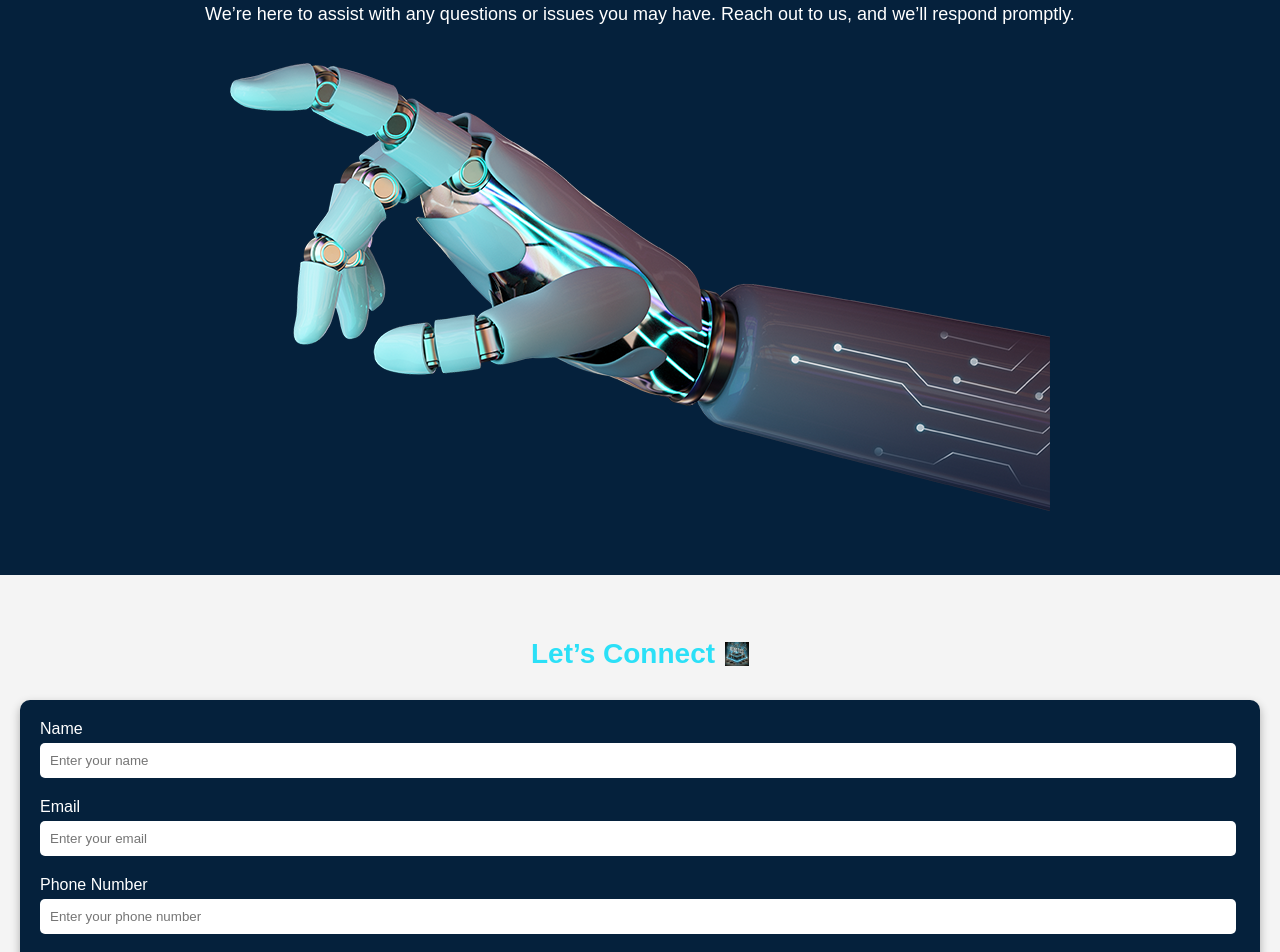
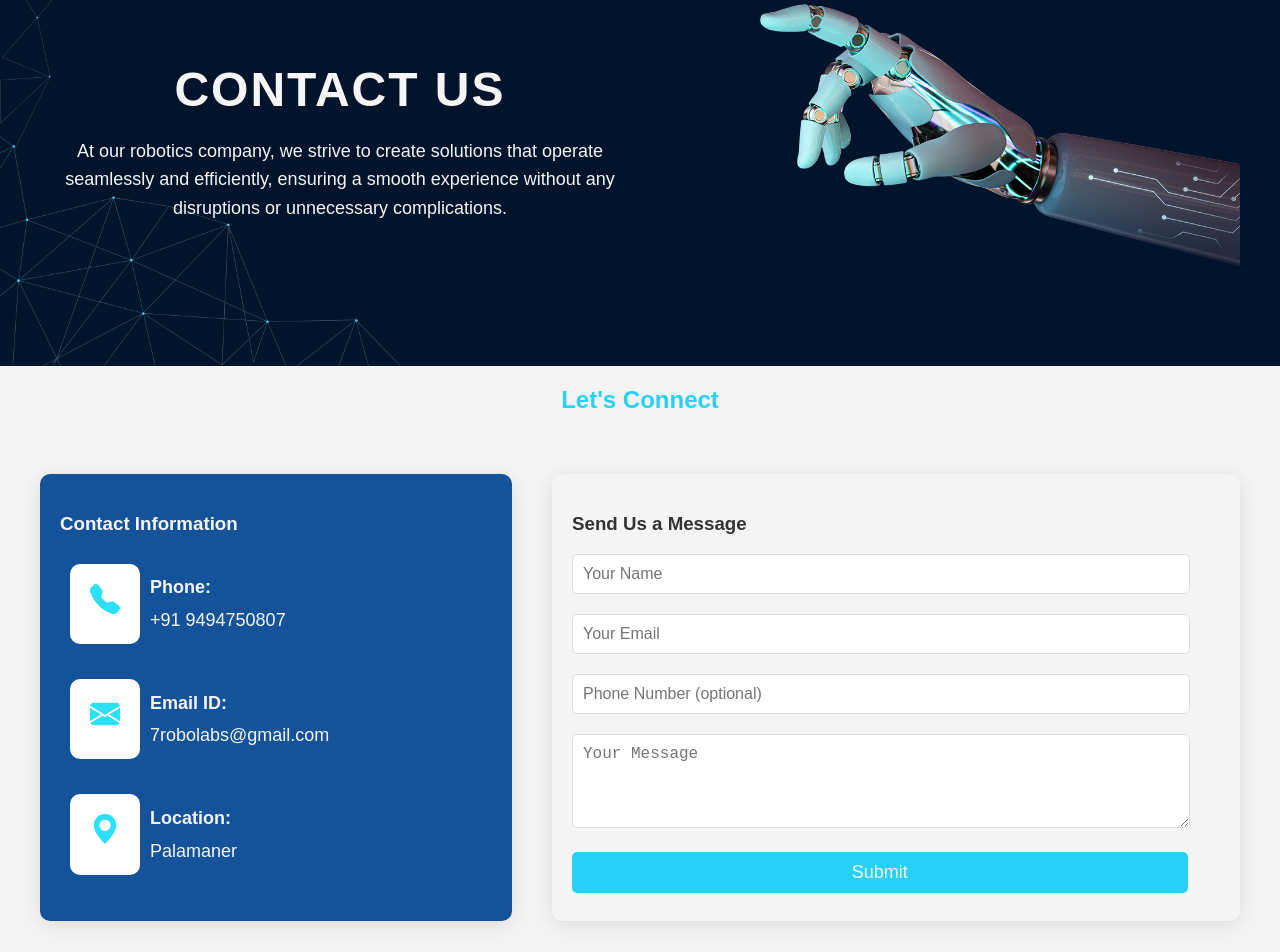
Before and after one commit to 7robolabs/7RoboLabs-v1, a React (Create React App) app: page /contactus in a window 1280 px wide. Shown: the part 220-1172 px from the top of the page. Built offline with nearby package versions, Linux system fonts and the light colour scheme.

Commit message:
feat: add aboutus and contactus and navitem changes

```diff
--- a/src/components/AboutUs/AboutUs.styles.scss
+++ b/src/components/AboutUs/AboutUs.styles.scss
@@ -65,6 +65,7 @@
 
         &__content {
             margin-left: 20px;
+            text-align: left;
 
             h3 {
                 color: #2be0f7;
--- a/src/components/ContactUs/ContactUs.component.js
+++ b/src/components/ContactUs/ContactUs.component.js
@@ -1,30 +1,40 @@
-import React from "react";
+import React, { useState } from "react";
 import NavItem from "../NavItem";
 import Footer from "../Footer";
 import "./ContactUs.styles.scss";
 
 const ContactUs = () => {
+  const [formData, setFormData] = useState({
+    name: "",
+    email: "",
+    number: "",
+    message: "",
+  });
+
+  const handleChange = (e) => {
+    const { name, value } = e.target;
+    setFormData((prev) => ({ ...prev, [name]: value }));
+  };
+
   const sendMail = () => {
-    const params = {
-      name: document.getElementById("name").value,
-      email: document.getElementById("email").value,
-      message: document.getElementById("message").value,
-      number: document.getElementById("number").value,
-    };
+    if (!formData.name || !formData.email || !formData.message) {
+      alert("Please fill in all required fields.");
+      return;
+    }
 
     const serviceID = "service_gj57uzq";
     const templateID = "template_8t8kwtm";
-
-    window?.emailjs
-      .send(serviceID, templateID, params)
+    console.log("log the formData", formData);
+    alert("your form date successfully sent")
+    /**
+     * window?.emailjs
+      .send(serviceID, templateID, formData)
       .then(() => {
-        document.getElementById("name").value = "";
-        document.getElementById("email").value = "";
-        document.getElementById("message").value = "";
-        document.getElementById("number").value = "";
+        setFormData({ name: "", email: "", number: "", message: "" });
         alert("Your message has been sent successfully!");
       })
       .catch((err) => console.error("Error sending message:", err));
+    */
   };
 
   return (
@@ -33,51 +43,126 @@ const ContactUs = () => {
       <header className="heroSection">
         <div className="contentWrapper">
           <div className="heroText">
-            <h1>Contact Us</h1>
-            <p>
-              We’re here to assist with any questions or issues you may have.
-              Reach out to us, and we’ll respond promptly.
+            <h1 data-aos="fade-up">Contact Us</h1>
+            <p data-aos="fade-up" data-aos-delay="200">
+              At our robotics company, we strive to create solutions that
+              operate seamlessly and efficiently, ensuring a smooth experience
+              without any disruptions or unnecessary complications.
             </p>
           </div>
           <img
             className="heroImage"
             src="./images/ahand.png"
-            alt="Contact Us Hero"
+            alt="Contact Us"
+            data-aos="fade-left"
           />
         </div>
       </header>
 
-      <section className="contactFormWrapper">
-        <h2 className="formHeading">
-          Let’s Connect{" "}
-          <img className="helpIcon" src="./images/help.webp" alt="Help Icon" />
-        </h2>
+      <div className="contactMainHeader">
+        <h2>Let's Connect</h2>
+      </div>
+      <section className="contactMain">
+        <div className="contactCard" data-aos="fade-right">
+          <h3>Contact Information</h3>
+          <ul>
+            <li>
+              <span className="contactUsImages">
+                <svg
+                  xmlns="http://www.w3.org/2000/svg"
+                  width="30"
+                  height="30"
+                  fill="#2be0f7"
+                  className="bi bi-telephone-fill"
+                  viewBox="0 0 16 16"
+                >
+                  <path d="M1.885.511a1.745 1.745 0 0 1 2.61.163L6.29 2.98c.329.423.445.974.315 1.494l-.547 2.19a.68.68 0 0 0 .178.643l2.457 2.457a.68.68 0 0 0 .644.178l2.189-.547a1.75 1.75 0 0 1 1.494.315l2.306 1.794c.829.645.905 1.87.163 2.611l-1.034 1.034c-.74.74-1.846 1.065-2.877.702a18.6 18.6 0 0 1-7.01-4.42 18.6 18.6 0 0 1-4.42-7.009c-.362-1.03-.037-2.137.703-2.877z" />
+                </svg>
+              </span>
+              <span>
+                <span style={{ fontWeight: "700" }}>Phone: </span> <br /> +91
+                9494750807
+              </span>
+            </li>
+            <li>
+              <span className="contactUsImages">
+                <svg
+                  xmlns="http://www.w3.org/2000/svg"
+                  width="30"
+                  height="30"
+                  fill="#2BE0F7"
+                  className="bi bi-envelope-fill"
+                  viewBox="0 0 16 16"
+                >
+                  <path d="M.05 3.555A2 2 0 0 1 2 2h12a2 2 0 0 1 1.95 1.555L8 8.414zM0 4.697v7.104l5.803-3.558zM6.761 8.83l-6.57 4.027A2 2 0 0 0 2 14h12a2 2 0 0 0 1.808-1.144l-6.57-4.027L8 9.586zm3.436-.586L16 11.801V4.697z" />
+                </svg>
+              </span>
+              <span>
+                <span style={{ fontWeight: "700" }}>Email ID:</span> <br />{" "}
+                7robolabs@gmail.com
+              </span>
+            </li>
+            <li>
+              <span className="contactUsImages">
+                <svg
+                  xmlns="http://www.w3.org/2000/svg"
+                  width="30"
+                  height="30"
+                  fill="#2BE0F7"
+                  className="bi bi-geo-alt-fill"
+                  viewBox="0 0 16 16"
+                >
+                  <path d="M8 16s6-5.686 6-10A6 6 0 0 0 2 6c0 4.314 6 10 6 10m0-7a3 3 0 1 1 0-6 3 3 0 0 1 0 6" />
+                </svg>
+              </span>
+              <span>
+                <span style={{ fontWeight: "700" }}>Location:</span> <br />{" "}
+                Palamaner
+              </span>
+            </li>
+          </ul>
+        </div>
+
+        <div className="contactFormContainer" data-aos="fade-left">
+          <h3>Send Us a Message</h3>
           <form className="contactForm">
             <div className="formGroup">
-            <label htmlFor="name">Name</label>
-            <input type="text" id="name" placeholder="Enter your name" />
-          </div>
-
-          <div className="formGroup">
-            <label htmlFor="email">Email</label>
-            <input type="email" id="email" placeholder="Enter your email" />
-          </div>
-
-          <div className="formGroup">
-            <label htmlFor="number">Phone Number</label>
               <input
-              type="tel"
-              id="number"
-              placeholder="Enter your phone number"
+                type="text"
+                name="name"
+                placeholder="Your Name"
+                value={formData.name}
+                onChange={handleChange}
               />
             </div>
 
             <div className="formGroup">
-            <label htmlFor="message">Message</label>
+              <input
+                type="email"
+                name="email"
+                placeholder="Your Email"
+                value={formData.email}
+                onChange={handleChange}
+              />
+            </div>
+
+            <div className="formGroup">
+              <input
+                type="tel"
+                name="number"
+                placeholder="Phone Number (optional)"
+                value={formData.number}
+                onChange={handleChange}
+              />
+            </div>
+
+            <div className="formGroup">
               <textarea
-              id="message"
+                name="message"
+                placeholder="Your Message"
                 rows="4"
-              placeholder="Write your message"
+                value={formData.message}
+                onChange={handleChange}
               ></textarea>
             </div>
 
@@ -85,6 +170,7 @@ const ContactUs = () => {
               Submit
             </button>
           </form>
+        </div>
       </section>
       <Footer />
     </div>
--- a/src/components/ContactUs/ContactUs.styles.scss
+++ b/src/components/ContactUs/ContactUs.styles.scss
@@ -1,163 +1,159 @@
-// Variables
-$primary-color: #02142c;
-$secondary-color: #05213c;
-$highlight-color: #2be0f7;
-$text-light: #ffffff;
-$breakpoint-sm: 768px;
+$primary-color: #002b5b;
+$secondary-color: #14539a;
+$accent-color: #27d1f6;
+$text-light: #f5f5f5;
+$text-dark: #1a1a1a;
+$box-shadow: 0 4px 20px rgba(0, 0, 0, 0.1);
 
-// Global Styles
-body {
-    font-family: "Arial", sans-serif;
-    margin: 0;
-    padding: 0;
-}
-
-// Hero Section
 .heroSection {
-    background-color: $secondary-color;
-    padding: 60px 20px;
+    background-color: #02142c;
+    background-image:
+        url('../../../public/images/image2.png'), url("../../../public/images/image1.png");
+    background-position: top left, bottom left;
+    background-repeat: no-repeat, no-repeat;
+    background-size: 200px, 400px;
+    color: $text-light;
+    padding: 100px 20px;
     text-align: center;
 
     .contentWrapper {
         max-width: 1200px;
         margin: 0 auto;
+        display: flex;
+        flex-wrap: wrap;
+        align-items: center;
+        justify-content: space-between;
 
         .heroText {
+            max-width: 50%;
+
             h1 {
-                font-size: 36px;
-                color: $highlight-color;
+                font-size: 48px;
+                margin-bottom: 20px;
+                text-transform: uppercase;
+                letter-spacing: 2px;
             }
 
             p {
-                margin-top: 10px;
                 font-size: 18px;
-                color: $text-light;
+                line-height: 1.6;
             }
         }
 
         .heroImage {
-            max-width: 100%;
-            margin-top: 20px;
+            max-width: 40%;
+            animation: bounce 2s infinite;
         }
     }
 }
 
-// Contact Form
-.contactFormWrapper {
-    padding: 40px 20px;
-
-    .formHeading {
-        text-align: center;
-        margin-bottom: 30px;
-        font-size: 28px;
-        color: $highlight-color;
-        display: flex;
-        align-items: center;
-        justify-content: center;
-
-        .helpIcon {
-            margin-left: 10px;
-            height: 24px;
+.contactMainHeader {
+    h2 {
+        color: #27d1f6;
+        font-size: 24px;
     }
 }
 
-    .contactForm {
-        text-align: left;
-        margin: 0 auto;
+.contactMain {
+    display: flex;
+    flex-wrap: wrap;
+    justify-content: space-between;
+    margin: 40px 20px;
+
+    .contactCard {
+        flex: 1;
+        margin: 20px;
         background: $secondary-color;
+        color: $text-light;
         padding: 20px;
         border-radius: 10px;
-        box-shadow: 0px 4px 10px rgba(0, 0, 0, 0.3);
+        box-shadow: $box-shadow;
+        text-align: left;
 
-        .formGroup {
-            margin-bottom: 20px;
+        ul {
+            list-style: none;
+            padding: 0;
+
+            li {
                 display: flex;
-            flex-direction: column;
+                justify-content: left;
+                text-align: left;
+                align-items: center;
+                margin-bottom: 15px;
+                font-size: 18px;
 
-            label {
-                font-size: 16px;
-                color: $text-light;
+                .contactUsImages {
+                    background: white;
+                    text-align: center;
+                    padding: 20px;
+                    margin: 10px;
+                    border-radius: 10px;
                 }
 
-            input,
-            textarea {
-                width: 98%;
-                margin-top: 5px;
-                padding: 10px;
-                border-radius: 5px;
-                border: none;
-            }
-        }
-
-        .submitButton {
-            width: 100%;
-            padding: 10px;
-            background: $highlight-color;
-            border: none;
-            border-radius: 5px;
-            color: $text-light;
-            font-size: 18px;
-            cursor: pointer;
-
-            &:hover {
-                background: darken($highlight-color, 10%);
+                span {
+                    line-height: 1.8;
                 }
             }
         }
     }
 
-// Footer
-.footer {
-    background: $secondary-color;
-    padding: 40px 20px;
-    text-align: center;
+    .contactFormContainer {
+        flex: 1.5;
+        margin: 20px;
+        padding: 20px;
+        background: $text-light;
+        border-radius: 10px;
+        box-shadow: $box-shadow;
+        text-align: left;
 
-    .footerContent {
-        display: flex;
-        justify-content: space-around;
-        flex-wrap: wrap;
+        .contactForm {
+            .formGroup {
                 margin-bottom: 20px;
 
-        .footerColumn {
-            margin: 10px;
-            flex: 1;
+                input,
+                textarea {
+                    width: 92%;
+                    padding: 10px;
+                    border: 1px solid #ddd;
+                    border-radius: 5px;
+                    font-size: 16px;
 
-            h3 {
-                color: $highlight-color;
-                margin-bottom: 15px;
+                    &:focus {
+                        border-color: $accent-color;
+                        box-shadow: 0 0 5px $accent-color;
+                    }
+                }
             }
 
-            p,
-            a {
+            .submitButton {
+                width: 95%;
+                padding: 10px;
+                background: $accent-color;
                 color: $text-light;
-                text-decoration: none;
-                margin-bottom: 10px;
-                display: block;
+                font-size: 18px;
+                border: none;
+                border-radius: 5px;
+                cursor: pointer;
 
                 &:hover {
-                    text-decoration: underline;
+                    background: darken($accent-color, 10%);
+                }
             }
         }
     }
 }
 
-    .footerBottom {
-        margin-top: 20px;
-        font-size: 14px;
+@media (max-width: 768px) {
+    .heroSection .contentWrapper {
+        flex-direction: column;
+
+        .heroText,
+        .heroImage {
+            max-width: 100%;
         }
     }
 
-// Responsive Design
-@media (max-width: $breakpoint-sm) {
-    .contactFormWrapper {
-        .contactForm {
-            padding: 15px;
-        }
-    }
-
-    .footer {
-        .footerContent {
+    .contactMain {
         flex-direction: column;
     }
 }
-}
--- a/src/components/Footer/Footer.component.js
+++ b/src/components/Footer/Footer.component.js
@@ -89,7 +89,7 @@ const Footer = () => {
                   width="25"
                   height="25"
                   fill="#2BE0F7"
-                  class="bi bi-envelope-fill"
+                  className="bi bi-envelope-fill"
                   viewBox="0 0 16 16"
                 >
                   <path d="M.05 3.555A2 2 0 0 1 2 2h12a2 2 0 0 1 1.95 1.555L8 8.414zM0 4.697v7.104l5.803-3.558zM6.761 8.83l-6.57 4.027A2 2 0 0 0 2 14h12a2 2 0 0 0 1.808-1.144l-6.57-4.027L8 9.586zm3.436-.586L16 11.801V4.697z" />
@@ -106,7 +106,7 @@ const Footer = () => {
                   width="25"
                   height="25"
                   fill="#2BE0F7"
-                  class="bi bi-geo-alt-fill"
+                  className="bi bi-geo-alt-fill"
                   viewBox="0 0 16 16"
                 >
                   <path d="M8 16s6-5.686 6-10A6 6 0 0 0 2 6c0 4.314 6 10 6 10m0-7a3 3 0 1 1 0-6 3 3 0 0 1 0 6" />
--- a/src/components/Homepage/ProfessionalShareholders/ProfessionalShareholders.component.js
+++ b/src/components/Homepage/ProfessionalShareholders/ProfessionalShareholders.component.js
@@ -9,6 +9,7 @@ const ProfessionalShareholders = () => {
       <div className="shareholdersContainer">
         {SHARE_HOLDERS?.map((shareholder) => (
           <div className="shareholderCard" key={shareholder.id}>
+            <img src={"https://placehold.co/300x300"} alt={shareholder.name} />
             <h2>{shareholder.name}</h2>
             <h4>{shareholder.role}</h4>
             <div className="linkedinIcon">
```
Also changed, not shown: src/components/Homepage/AboutUsSection/AboutUsSection.component.js (+24 -6 lines), src/components/Homepage/AboutUsSection/AboutUsSection.styles.scss (+20 -3 lines), src/components/Homepage/Homepage.styles.scss (+4 -3 lines), src/components/Homepage/WhyChooseUsSection/WhyChooseUsSection.styles.scss (+5 -3 lines), src/components/NavItem/NavItem.styles.scss (+8 -5 lines). Lines whose indentation alone changed are shown as unchanged.
